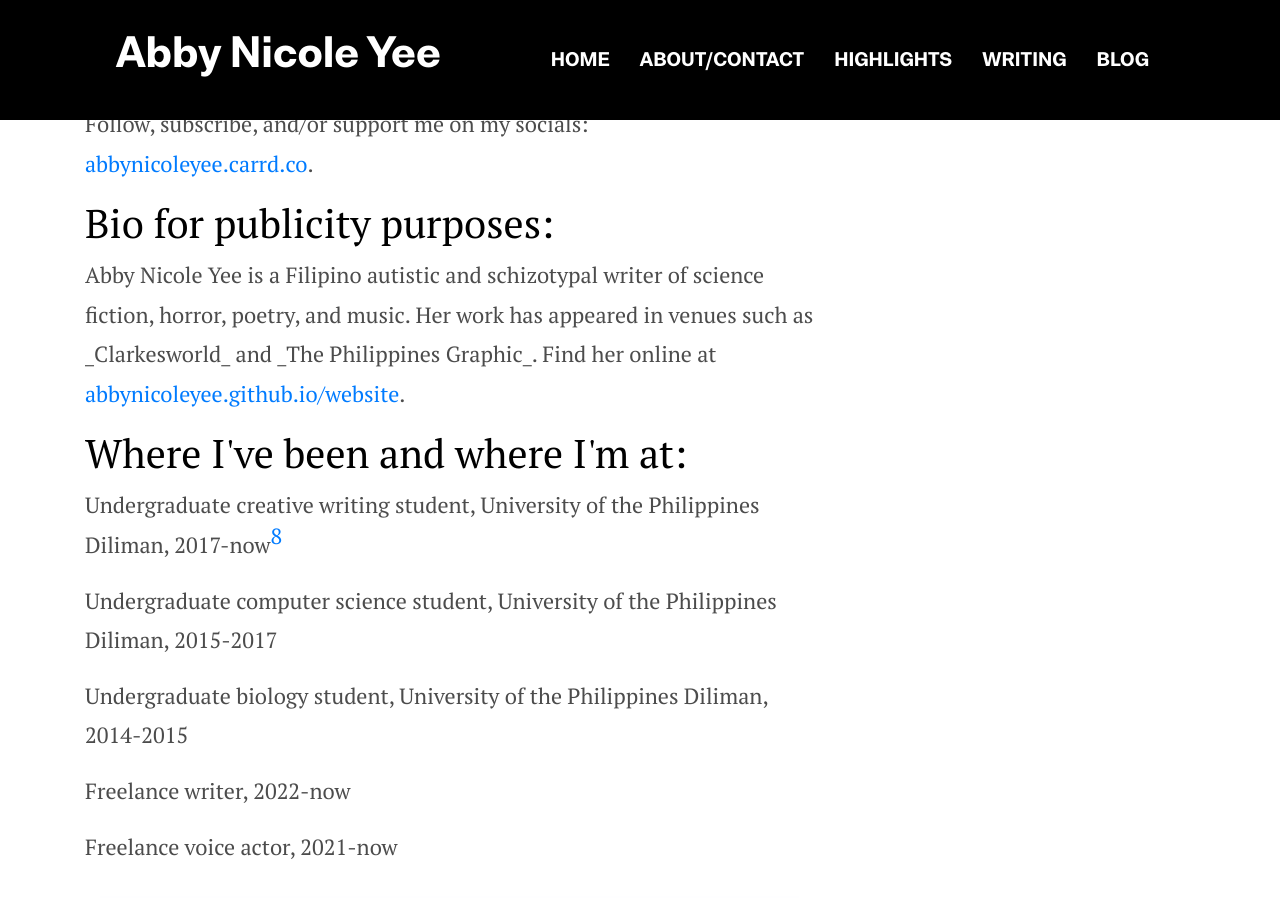
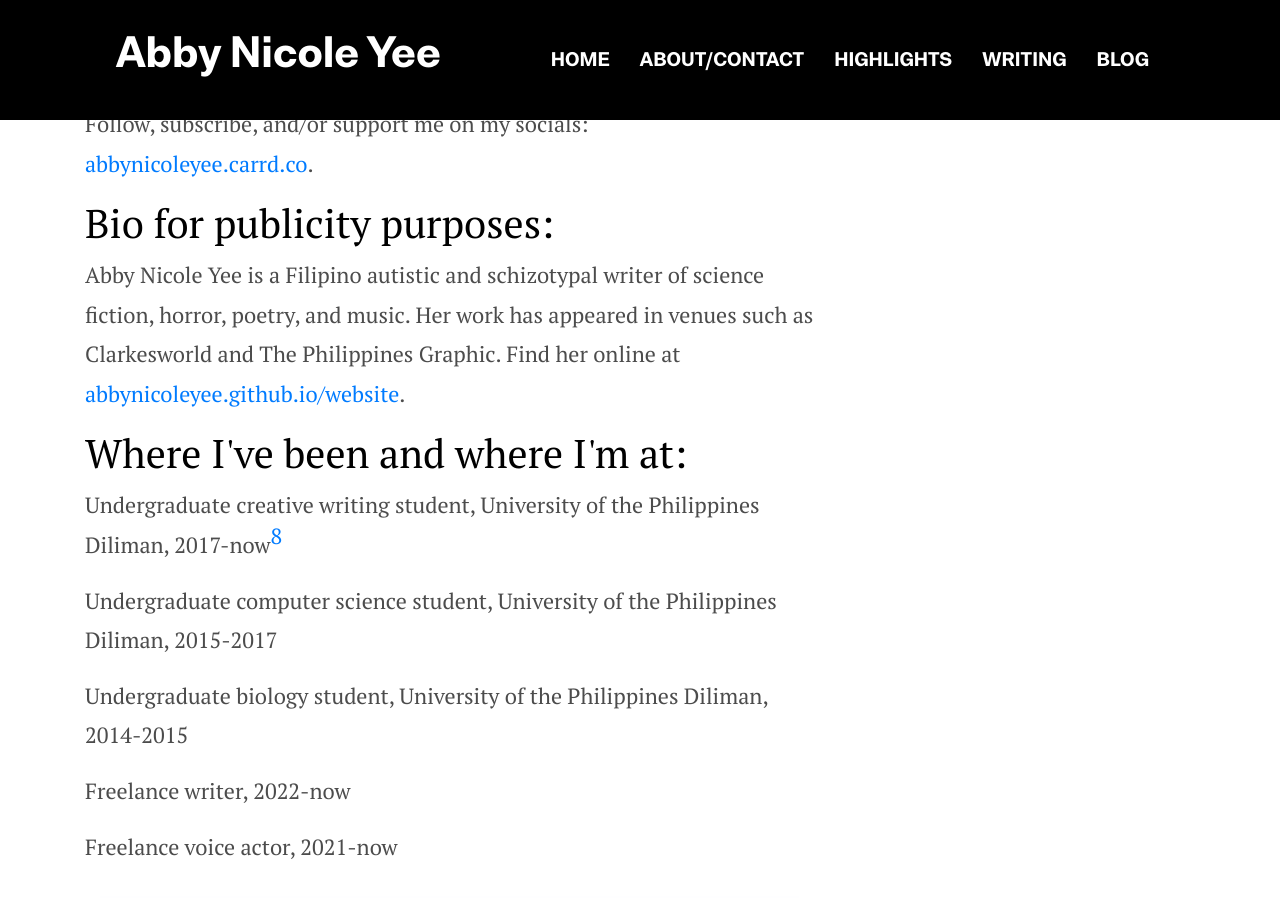
Before and after one commit to abbynicoleyee/abbynicoleyee.github.io, a Jekyll site: the page built from _pages/about.md, in a window 1280 px wide and 900 px high, scrolled down 1154 px. Built offline with Jekyll 4.4.1, drawn with Linux system fonts in a browser that asks for light colours.

Commit message:
Update about.md

```diff
--- a/_pages/about.md
+++ b/_pages/about.md
@@ -16,7 +16,7 @@ image: assets/images/about/me.PNG
 
 <h3>Bio for publicity purposes:</h3>
 
-<p class="paragraph-lg">Abby Nicole Yee is a Filipino autistic and schizotypal writer of science fiction, horror, poetry, and music. Her work has appeared in venues such as _Clarkesworld_ and _The Philippines Graphic_. Find her online at <a href="https://abbynicoleyee.github.io/website">abbynicoleyee.github.io/website</a>.</p>
+<p class="paragraph-lg">Abby Nicole Yee is a Filipino autistic and schizotypal writer of science fiction, horror, poetry, and music. Her work has appeared in venues such as Clarkesworld and The Philippines Graphic. Find her online at <a href="https://abbynicoleyee.github.io/website">abbynicoleyee.github.io/website</a>.</p>
 
 <h3>Where I've been and where I'm at:</h3>
 <p class="paragraph-lg">Undergraduate creative writing student, University of the Philippines Diliman, 2017-now<span class='footnote' data-toggle="tooltip" title="A lot of breaks, INCs, and course repeats"></span> </p>
```
